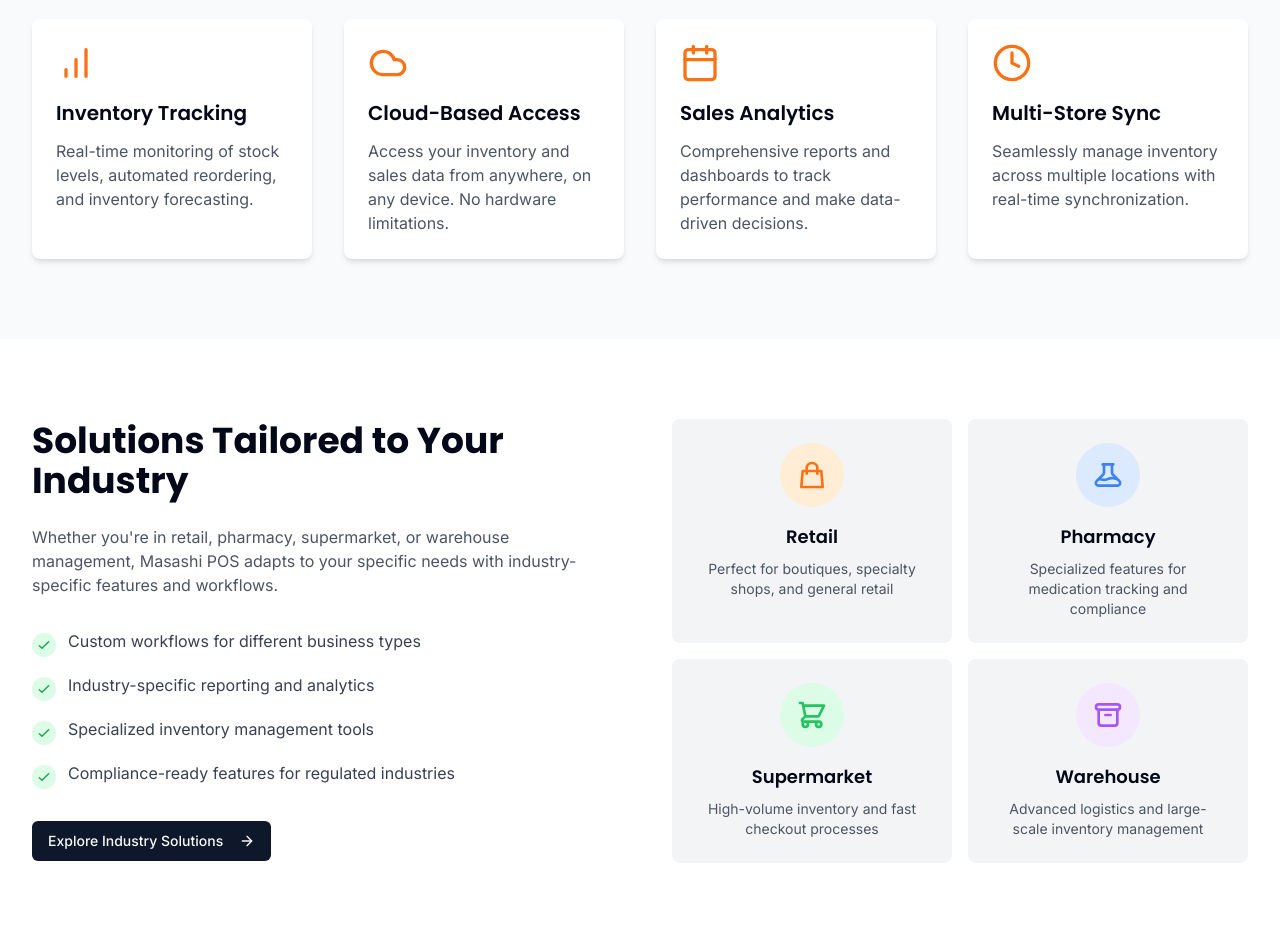
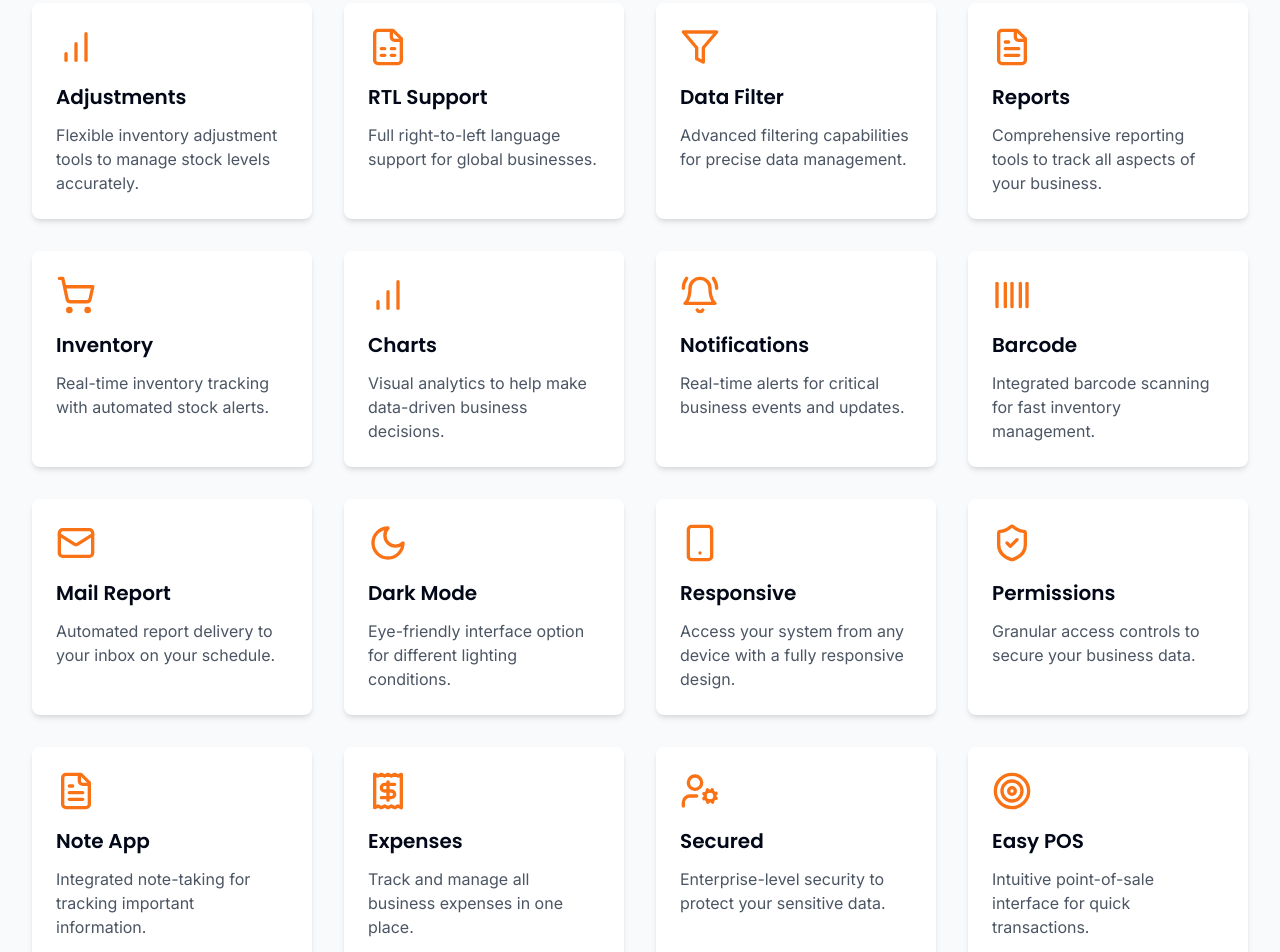
Before and after one commit to binsani/masashi-pos-hub, a React (Vite) app: page / in a window 1280 px wide. Shown: the part 1100-2052 px from the top of the page. Built offline with nearby package versions, Linux system fonts and the light colour scheme.

Commit message:
Refactor: Update homepage features
- Added new features to the app.
- Removed the "What Our Clients Say" section from the homepage.

```diff
--- a/src/components/home/FeaturesSection.tsx
+++ b/src/components/home/FeaturesSection.tsx
@@ -1,34 +1,98 @@
 
 import SectionHeading from '@/components/ui/SectionHeading';
 import FeatureCard from '@/components/ui/FeatureCard';
-import { BarChart, Calendar, Clock, Cloud } from 'lucide-react';
+import { BarChart, FileSpreadsheet, Filter, ShoppingCart, BellRing, Barcode, Mail, Moon, Smartphone, ShieldCheck, FileText, Receipt, UserCog, Target } from 'lucide-react';
 
 const FeaturesSection = () => {
   const features = [
+    // First row
     {
       icon: <BarChart className="h-10 w-10" />,
-      title: "Inventory Tracking",
-      description: "Real-time monitoring of stock levels, automated reordering, and inventory forecasting."
+      title: "Adjustments",
+      description: "Flexible inventory adjustment tools to manage stock levels accurately."
     },
     {
-      icon: <Cloud className="h-10 w-10" />,
-      title: "Cloud-Based Access",
-      description: "Access your inventory and sales data from anywhere, on any device. No hardware limitations."
+      icon: <FileSpreadsheet className="h-10 w-10" />,
+      title: "RTL Support",
+      description: "Full right-to-left language support for global businesses."
     },
     {
-      icon: <Calendar className="h-10 w-10" />,
-      title: "Sales Analytics",
-      description: "Comprehensive reports and dashboards to track performance and make data-driven decisions."
+      icon: <Filter className="h-10 w-10" />,
+      title: "Data Filter",
+      description: "Advanced filtering capabilities for precise data management."
     },
     {
-      icon: <Clock className="h-10 w-10" />,
-      title: "Multi-Store Sync",
-      description: "Seamlessly manage inventory across multiple locations with real-time synchronization."
-    }
+      icon: <FileText className="h-10 w-10" />,
+      title: "Reports",
+      description: "Comprehensive reporting tools to track all aspects of your business."
+    },
+    // Second row
+    {
+      icon: <ShoppingCart className="h-10 w-10" />,
+      title: "Inventory",
+      description: "Real-time inventory tracking with automated stock alerts."
+    },
+    {
+      icon: <BarChart className="h-10 w-10" />,
+      title: "Charts",
+      description: "Visual analytics to help make data-driven business decisions."
+    },
+    {
+      icon: <BellRing className="h-10 w-10" />,
+      title: "Notifications",
+      description: "Real-time alerts for critical business events and updates."
+    },
+    {
+      icon: <Barcode className="h-10 w-10" />,
+      title: "Barcode",
+      description: "Integrated barcode scanning for fast inventory management."
+    },
+    // Third row
+    {
+      icon: <Mail className="h-10 w-10" />,
+      title: "Mail Report",
+      description: "Automated report delivery to your inbox on your schedule."
+    },
+    {
+      icon: <Moon className="h-10 w-10" />,
+      title: "Dark Mode",
+      description: "Eye-friendly interface option for different lighting conditions."
+    },
+    {
+      icon: <Smartphone className="h-10 w-10" />,
+      title: "Responsive",
+      description: "Access your system from any device with a fully responsive design."
+    },
+    {
+      icon: <ShieldCheck className="h-10 w-10" />,
+      title: "Permissions",
+      description: "Granular access controls to secure your business data."
+    },
+    // Fourth row
+    {
+      icon: <FileText className="h-10 w-10" />,
+      title: "Note App",
+      description: "Integrated note-taking for tracking important information."
+    },
+    {
+      icon: <Receipt className="h-10 w-10" />,
+      title: "Expenses",
+      description: "Track and manage all business expenses in one place."
+    },
+    {
+      icon: <UserCog className="h-10 w-10" />,
+      title: "Secured",
+      description: "Enterprise-level security to protect your sensitive data."
+    },
+    {
+      icon: <Target className="h-10 w-10" />,
+      title: "Easy POS",
+      description: "Intuitive point-of-sale interface for quick transactions."
+    },
   ];
 
   return (
-    <section className="bg-gray-50 relative z-10">
+    <section className="bg-gray-50 relative z-10 py-16">
       <div className="max-container">
         <SectionHeading
           title="Core Features"
--- a/src/pages/Index.tsx
+++ b/src/pages/Index.tsx
@@ -1,7 +1,6 @@
 
 import HeroSection from '@/components/home/HeroSection';
 import FeaturesSection from '@/components/home/FeaturesSection';
-import TestimonialsSection from '@/components/home/TestimonialsSection';
 import CallToAction from '@/components/ui/CallToAction';
 import Navbar from '@/components/layout/Navbar';
 import Footer from '@/components/layout/Footer';
@@ -19,7 +18,7 @@ const Index = () => {
         <FeaturesSection />
 
         {/* Industries Section */}
-        <section className="bg-white">
+        <section className="bg-white py-16">
           <div className="max-container">
             <div className="grid grid-cols-1 lg:grid-cols-2 gap-16 items-center">
               <div>
@@ -98,8 +97,6 @@ const Index = () => {
           </div>
         </section>
 
-        <TestimonialsSection />
-
         <CallToAction
           title="Ready to Transform Your Business?"
           description="Join hundreds of businesses that have improved efficiency and increased profits with Masashi POS."
```
